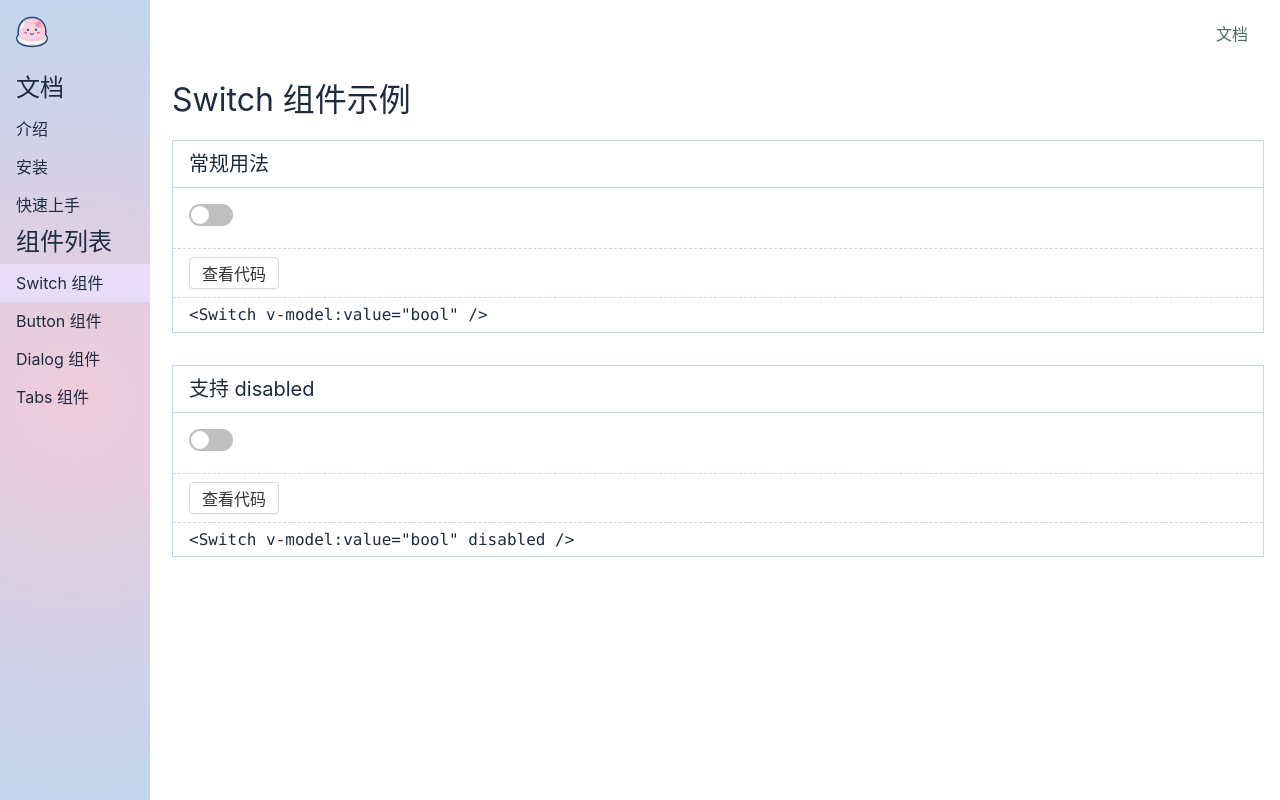
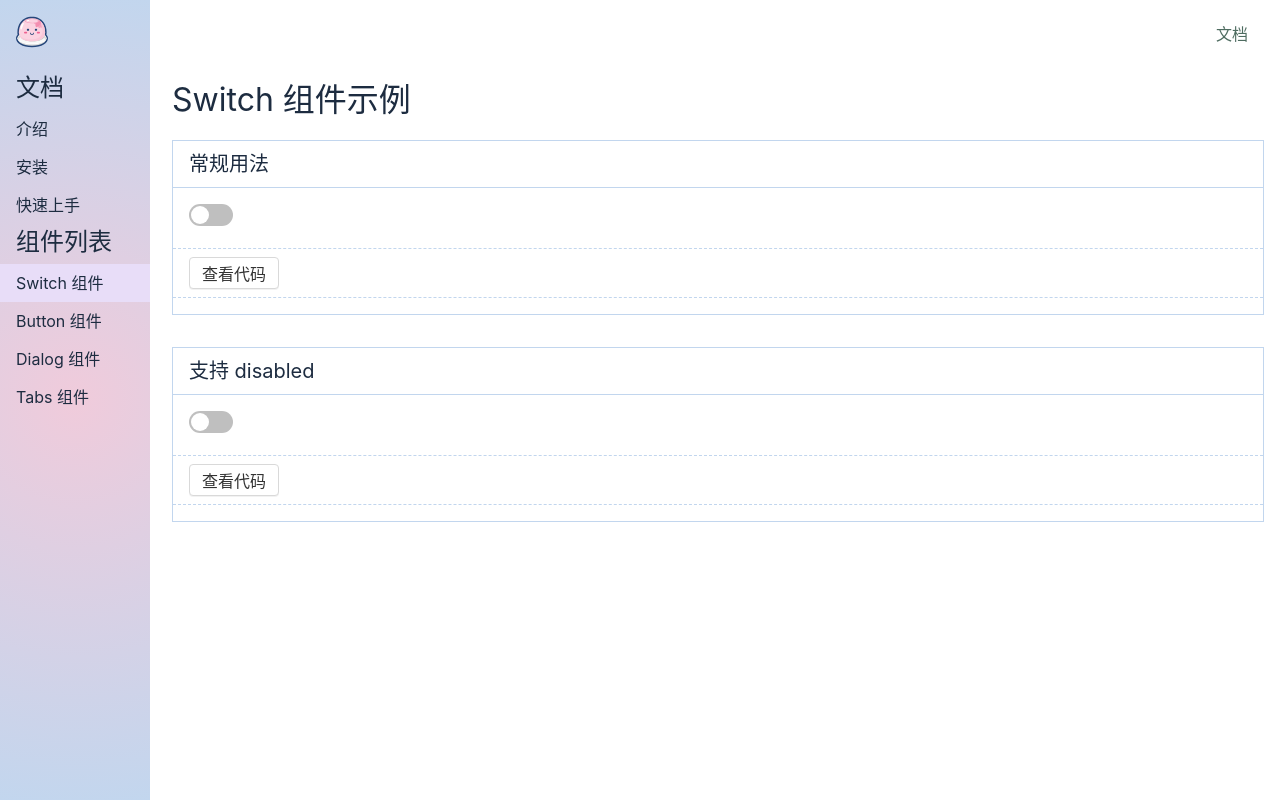
Before and after one commit to EvelynWXY/jelly-ui, a Vue app: page /#/doc/switch in a window 1280 px wide. Built offline with nearby package versions, Linux system fonts and the light colour scheme.

Commit message:
展示源代码

```diff
--- a/src/components/Switch1.demo.vue
+++ b/src/components/Switch1.demo.vue
@@ -1,3 +1,4 @@
+<demo>常规用法</demo>
 <template>
     <Switch v-model:value="bool" />
 </template>
--- a/src/components/Switch2.demo.vue
+++ b/src/components/Switch2.demo.vue
@@ -1,3 +1,7 @@
+<demo>
+支持 disabled
+</demo>
+
 <template>
     <Switch v-model:value="bool" disabled />
 </template>
--- a/src/components/SwitchDemo.vue
+++ b/src/components/SwitchDemo.vue
@@ -18,7 +18,7 @@
                 <Button>查看代码</Button>
             </div>
             <div class="demo-code">
-                <pre>&lt;Switch v-model:value="bool" /&gt;</pre>
+                <pre>{{ Switch1Demo.__sourceCode }}</pre>
             </div>
 
         </div>
@@ -33,7 +33,7 @@
                 <Button>查看代码</Button>
             </div>
             <div class="demo-code">
-                <pre>&lt;Switch v-model:value="bool" disabled /&gt;</pre>
+                <pre>{{ Switch2Demo.__sourceCode }}</pre>
             </div>
 
         </div>
@@ -48,11 +48,12 @@ import Switch from '../libs/Switch.vue'
 import Switch1Demo from '../components/Switch1.demo.vue'
 import Switch2Demo from '../components/Switch2.demo.vue'
 
+
 export default {
     components: { Switch, Button, Switch1Demo, Switch2Demo },
     setup() {
         const bool = ref(false)
-        return { bool }
+        return { bool, Switch1Demo, Switch2Demo }
     }
 
 }
```
